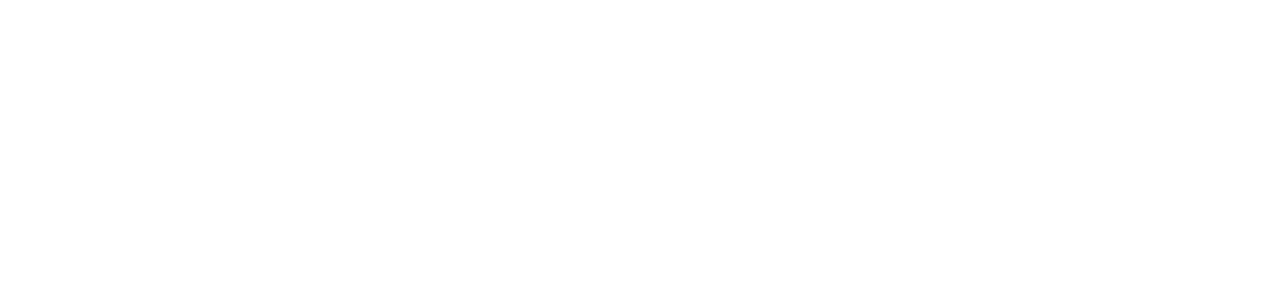
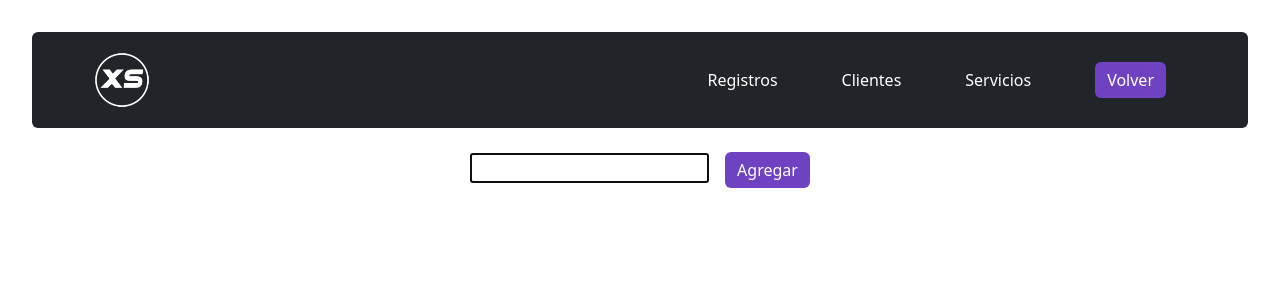
Before and after one commit to NachoXS15/XSTCH-Logs, a React (Vite) app in the folder ui/: page /clients/createClient in a window 1280 px wide. Before the commit this address had no page. Shown: the top 300 px of the page. Built offline with nearby package versions, Linux system fonts and the light colour scheme.

Commit message:
created clients and logs functions, updated buttons style and fixed bugs

```diff
--- a/ui/src/App.css
+++ b/ui/src/App.css
@@ -8,3 +8,9 @@
 .rounded{
   border-radius: 20px;
 }
+
+.buttonMain{
+  border: none;
+  background-color: #6f42c1;
+  color: white;
+}
--- a/ui/src/App.jsx
+++ b/ui/src/App.jsx
@@ -3,14 +3,17 @@ import * as bootstrap from 'bootstrap/dist/css/bootstrap.min.css'
 
 import './App.css'
 import Header from './components/Header'
-import Logs from './pages/Logs'
 import { BrowserRouter as Router, Route, Routes } from 'react-router-dom'
-import Clients from './pages/Clients'
 import Start from './pages/Start'
+import Logs from './pages/logs/Logs'
+import CreateLog from './pages/logs/CreateLog'
+import EditLog from './pages/logs/EditLog'
+import Clients from './pages/clients/Clients'
+import Services from './pages/services/Services'
 import CreateServices from './pages/services/CreateService'
-import Services from './pages/services/Services'
-import editService from './pages/services/editService'
 import EditService from './pages/services/editService'
+import CreateClient from './pages/clients/CreateClient'
+import EditClient from './pages/clients/EditClient'
 function App() {
   return (
     <Router>
@@ -19,8 +22,12 @@ function App() {
           <Route path='/' element={<Start />} />
           //logs
           <Route path='/logs' element={<Logs />} />
+          <Route path='/logs/createLog' element={<CreateLog />} />
+          <Route path='/logs/editLog/:id' element={<EditLog />} />
           //clients
           <Route path='/clients' element={<Clients />} />
+          <Route path='/clients/createClient' element={<CreateClient />} />
+          <Route path='/clients/editClient/:id' element={<EditClient />} />
           //services
           <Route path='/services' element={<Services/>}/>
           <Route path='/services/serviceCreate' element={<CreateServices />} />
--- a/ui/src/components/Header.jsx
+++ b/ui/src/components/Header.jsx
@@ -18,10 +18,10 @@ export default function Header(props) {
                     <Navbar.Collapse id="basic-navbar-nav">
                         <Nav className="navbar-nav ms-auto mb-2 mb-lg-0 text-center d-flex align-items-center">
                             <Nav.Link className="text-white" style={{ margin: '0 1.5em 0' }} to="/logs" as={NavLink}>Registros</Nav.Link>
-                            <Nav.Link className="text-white" style={{ margin: '0 1.5em 0' }} to="/clients" as={NavLink}>Clients</Nav.Link>
-                            <Nav.Link className="text-white" style={{ margin: '0 1.5em 0' }} to="/services" as={NavLink}>Services</Nav.Link>
-                            <Nav.Link className="text-white" style={{ margin: '0 1.5em 0' }} to={props.link ? `/services/${props.link}` : `/services/`} as={NavLink}>
-                                <Button>{props.name ? `Add ${props.name}` : "Volver"}</Button>
+                            <Nav.Link className="text-white" style={{ margin: '0 1.5em 0' }} to="/clients" as={NavLink}>Clientes</Nav.Link>
+                            <Nav.Link className="text-white" style={{ margin: '0 1.5em 0' }} to="/services" as={NavLink}>Servicios</Nav.Link>
+                            <Nav.Link className="text-white" style={{ margin: '0 1.5em 0' }} to={props.link ? `/${props.path}/${props.link}` : `/services/`} as={NavLink}>
+                                <Button className="buttonMain">{props.name ? `Añadir ${props.name}` : "Volver"}</Button>
                             </Nav.Link>
                         </Nav>
                     </Navbar.Collapse>
--- a/ui/src/pages/Logs.jsx
+++ /dev/null
@@ -1,67 +0,0 @@
-import React, { useEffect, useState } from 'react'
-import axios from 'axios';
-import { Button } from 'react-bootstrap'
-
-import Header from '../components/Header';
-
-const BASE_URI = "http://localhost:3000/logs/"
-
-export default function Logs(props) {
-    const [logs, setLogs] = useState([]);
-    useEffect(() => {
-        getLogs()
-    }, [])
-
-    const getLogs = async () => {
-        try {
-            const res = await axios.get(BASE_URI);
-            setLogs(res.data);
-            console.log(res.data)
-        } catch (error) {
-            console.log("error al traer logs: ", error.message)
-            console.log(error.response)
-        }
-    }
-
-    const deleteLog = async(id) => {
-        try {
-            await axios.delete(`${BASE_URI}${id}`);
-            getLogs()
-            console.log("Eliminado");
-        } catch (error) {
-            console.error("Error al eliminar", error.message)
-        }
-    }
-
-    return (
-        <>
-            <Header name="log" />
-            <div>
-                <table border={1} className='w-100'>
-                    <tr>
-                        <th>Cliente</th>
-                        <th>Servicio</th>
-                        <th>Precio</th>
-                        <th>Egreso</th>
-                        <th>Estado</th>
-                        <th>Pago</th>
-                    </tr>
-                    {logs.map((log) => {
-                        return (
-                            <tr key={log.id}>
-                                <td>{log.nombre_cliente}</td>
-                                <td>{log.nombre_servicio}</td>
-                                <td>${log.precio}</td>
-                                <td>{log.egreso}</td>
-                                <td>{log.estado}</td>
-                                <td>{log.pago}</td>
-                                <td><Button size="sm" className='btn btn-info'>Actualizar</Button></td>
-                                <td><Button size="sm" className='btn btn-danger' onClick={() => deleteLog(log.id)}>Eliminar</Button></td>
-                            </tr>
-                        )
-                    })}
-                </table>
-            </div>
-        </>
-    )
-}
--- a/ui/src/pages/Clients.jsx
+++ b/ui/src/pages/clients/Clients.jsx
@@ -1,6 +1,6 @@
 import React, { useEffect, useState } from 'react'
 import axios from 'axios'
-import Header from '../components/Header'
+import Header from '../../components/Header'
 import { Button } from 'react-bootstrap'
 const BASE_URI = "http://localhost:3000/clients/"
 
@@ -21,9 +21,9 @@ function Clients() {
   }
   return (
     <>
-      <Header name="client" />
+      <Header link="createClient" name="cliente" path="clients" />
       <div>
-        <table border={1} className='w-100'>
+        <table border={1} className='w-100 pb-1'>
           <tr>
             <th>Id</th>
             <th>Cliente</th>
@@ -31,9 +31,9 @@ function Clients() {
           {clients.map((client) => {
             return (
               <tr key={client.id}>
-                <td>{client.id_cliente}</td>
+                <td>{client.id}</td>
                 <td>{client.nombre_cliente}</td>
-                <td><Button size="sm" className='btn btn-info'>Actualizar</Button></td>
+                <td><Button size="sm" className='buttonMain'>Actualizar</Button></td>
                 <td><Button size="sm" className='btn btn-danger'>Eliminar</Button></td>
               </tr>
             )
--- /dev/null
+++ b/ui/src/pages/clients/CreateClient.jsx
@@ -0,0 +1,33 @@
+import React, { useState } from 'react'
+import Header from '../../components/Header'
+import axios from 'axios'
+import { useNavigate } from 'react-router-dom'
+
+const BASE_URI = "http://localhost:3000/clients/"
+function CreateClient() {
+    const [client, setClient] = useState("")
+    const navigate = useNavigate()
+
+    const postClient = async(e) => {
+        try {
+            e.preventDefault();
+            await axios.post(BASE_URI, {nombre_cliente: client})
+            console.log("creado")
+            navigate('/clients')
+        } catch (error) {
+            console.log(error.message)
+        }
+    }
+
+    return (
+        <>
+            <Header />
+            <form action="" onSubmit={postClient}>
+                <input className='m-2' type="text" autoFocus value={client} onChange={(e) => setClient(e.target.value)}/>
+                <button className='btn m-2 buttonMain'>Agregar</button>
+            </form>
+        </>
+    )
+}
+
+export default CreateClient
--- /dev/null
+++ b/ui/src/pages/clients/EditClient.jsx
@@ -0,0 +1,9 @@
+import React from 'react'
+
+function EditClient() {
+  return (
+    <div>EditClient</div>
+  )
+}
+
+export default EditClient
--- a/ui/src/pages/services/CreateService.jsx
+++ b/ui/src/pages/services/CreateService.jsx
@@ -25,7 +25,7 @@ function CreateServices() {
                 <h2>Crear servicio</h2>
                 <form onSubmit={postService}>
                     <input type="text" autoFocus className='m-2' value={service} onChange={(e) => setService(e.target.value)} />
-                    <button className='btn btn-primary m-2' >Crear</button>
+                    <button className='btn m-2 buttonMain'>Agregar</button>
                 </form>
             </Container>
         </>
--- a/ui/src/pages/services/Services.jsx
+++ b/ui/src/pages/services/Services.jsx
@@ -34,7 +34,7 @@ function Services(props) {
 
     return (
         <>
-            <Header link="serviceCreate" name="service" />
+            <Header link="serviceCreate" name="servicio" path="services" />
             <div>
                 <table border={1} className='w-100'>
                     <tr>
@@ -46,7 +46,7 @@ function Services(props) {
                             <tr key={service.id}>
                                 <td>{service.id}</td>
                                 <td>{service.nombre_servicio}</td>
-                                <td><Button size="sm" to={`/services/editService/${service.id}`} as={NavLink} className='btn btn-info'>Actualizar</Button></td>
+                                <td><Button size="sm" to={`/services/editService/${service.id}`} as={NavLink} className='buttonMain'>Actualizar</Button></td>
                                 <td><Button size="sm" className='btn btn-danger' onClick={() => deleteService(service.id)}>Eliminar</Button></td>
                             </tr>
                         )
```
Also changed, not shown: 1 other file (tests, documents, lock files or other folders).
